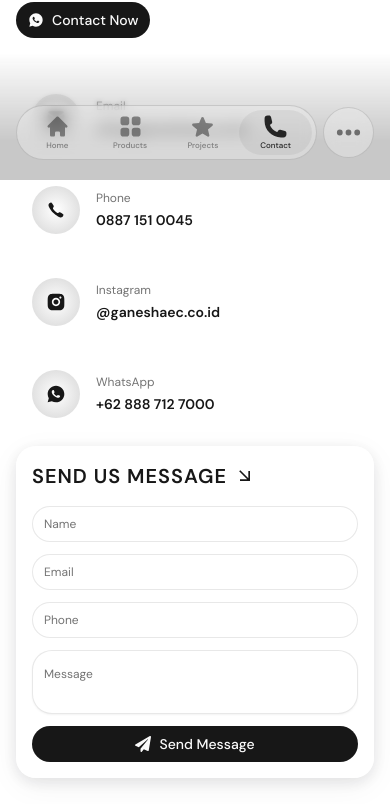
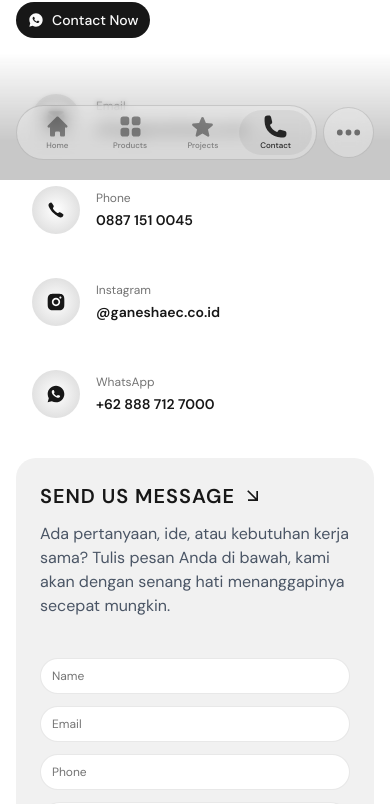
Before and after one commit to GanehsaConsulting/gec, a Next.js app: page /contact in a window 390 px wide. Shown: the part 672-1476 px from the top of the page. Built offline with nearby package versions, Linux system fonts and the light colour scheme.

Commit message:
update contact components

```diff
--- a/src/components/contact-form.jsx
+++ b/src/components/contact-form.jsx
@@ -75,7 +75,7 @@
 
                 </div>
                 {/* Mobile Contact Cards - Vertical Stack */}
-                <div className="flex flex-col gap-3 lg:hidden mb-6">
+                <div className="flex flex-col gap-3 lg:hidden mb-3">
                     {dataContact.map((el, idx) => (
                         <Link
                             href={el.link}
@@ -97,67 +97,8 @@
                             </div>
                         </Link>
                     ))}
-                    <div className="bg-white/50 dark:bg-black/40 backdrop-blur-sm p-4 sm:p-6 lg:p-8 rounded-main shadow-custom w-full max-w-md">
-                        <Title className="!text-xl sm:!text-2xl">
-                            Send Us Message
-                        </Title>
 
-                        <form className="mt-4 sm:mt-6 flex flex-col gap-3 sm:gap-4">
-                            {/* Name Input */}
-                            <div className="relative">
-                                <Input
-                                    type="text"
-                                    placeholder=" "
-                                    className="peer w-full pl-16 sm:pl-20 pr-3 py-2 sm:py-3 border border-darkColor/10 dark:border-lightColor/10 rounded-main bg-white dark:bg-black/95 focus:outline-none focus:ring-2 focus:ring-secondaryLight duration-200 ease-in-out"
-                                />
-                                <p className="absolute top-1/2 transform -translate-y-1/2 left-3 text-xs sm:text-sm opacity-60 pointer-events-none">
-                                    Name
-                                </p>
-                            </div>
 
-                            {/* Email Input */}
-                            <div className="relative">
-                                <Input
-                                    type="email"
-                                    placeholder=" "
-                                    className="peer w-full pl-16 sm:pl-20 pr-3 py-2 sm:py-3 border border-darkColor/10 dark:border-lightColor/10 rounded-main bg-white dark:bg-black/95 focus:outline-none focus:ring-2 focus:ring-secondaryLight duration-200 ease-in-out"
-                                />
-                                <p className="absolute top-1/2 transform -translate-y-1/2 left-3 text-xs sm:text-sm opacity-60 pointer-events-none">
-                                    Email
-                                </p>
-                            </div>
-
-                            {/* Phone Input */}
-                            <div className="relative">
-                                <Input
-                                    type="tel"
-                                    placeholder=" "
-                                    className="peer w-full pl-16 sm:pl-20 pr-3 py-2 sm:py-3 border border-darkColor/10 dark:border-lightColor/10 rounded-main bg-white dark:bg-black/95 focus:outline-none focus:ring-2 focus:ring-secondaryLight duration-200 ease-in-out"
-                                />
-                                <p className="absolute top-1/2 transform -translate-y-1/2 left-3 text-xs sm:text-sm opacity-60 pointer-events-none">
-                                    Phone
-                                </p>
-                            </div>
-
-                            {/* Message Textarea */}
-                            <div className="relative">
-                                <Textarea
-                                    rows="5"
-                                    placeholder=" "
-                                    className="peer w-full pl-20 sm:pl-24 pr-3 py-2 sm:py-3 resize-none border border-darkColor/10 dark:border-lightColor/10 rounded-main bg-white dark:bg-black/95 focus:outline-none focus:ring-2 focus:ring-secondaryLight duration-200 ease-in-out"
-                                />
-                                <p className="absolute top-4 left-3 text-xs sm:text-sm opacity-60 pointer-events-none">
-                                    Message
-                                </p>
-                            </div>
-
-                            {/* Submit Button */}
-                            <Button className="w-full flex items-center justify-center gap-2 py-2 sm:py-3">
-                                <FaPaperPlane className="text-sm" />
-                                <span>Send Message</span>
-                            </Button>
-                        </form>
-                    </div>
                 </div>
 
                 {/* Desktop Contact Cards - Grid */}
@@ -255,7 +196,7 @@
 
                 {/* Background + teks */}
                 <div className="relative w-full h-[300px] md:h-[500px] rounded-parent overflow-hidden">
-                    <div className="h-full roumded-main shadow-custom w-full hidden lg:block overflow-hidden">
+                    <div className="h-full roumded-main shadow-custom w-full overflow-hidden">
                         <div className="h-full rounded-main overflow-hidden">
                             <iframe
                                 className="w-full h-full dark:invert dark:contrast-75"
```
